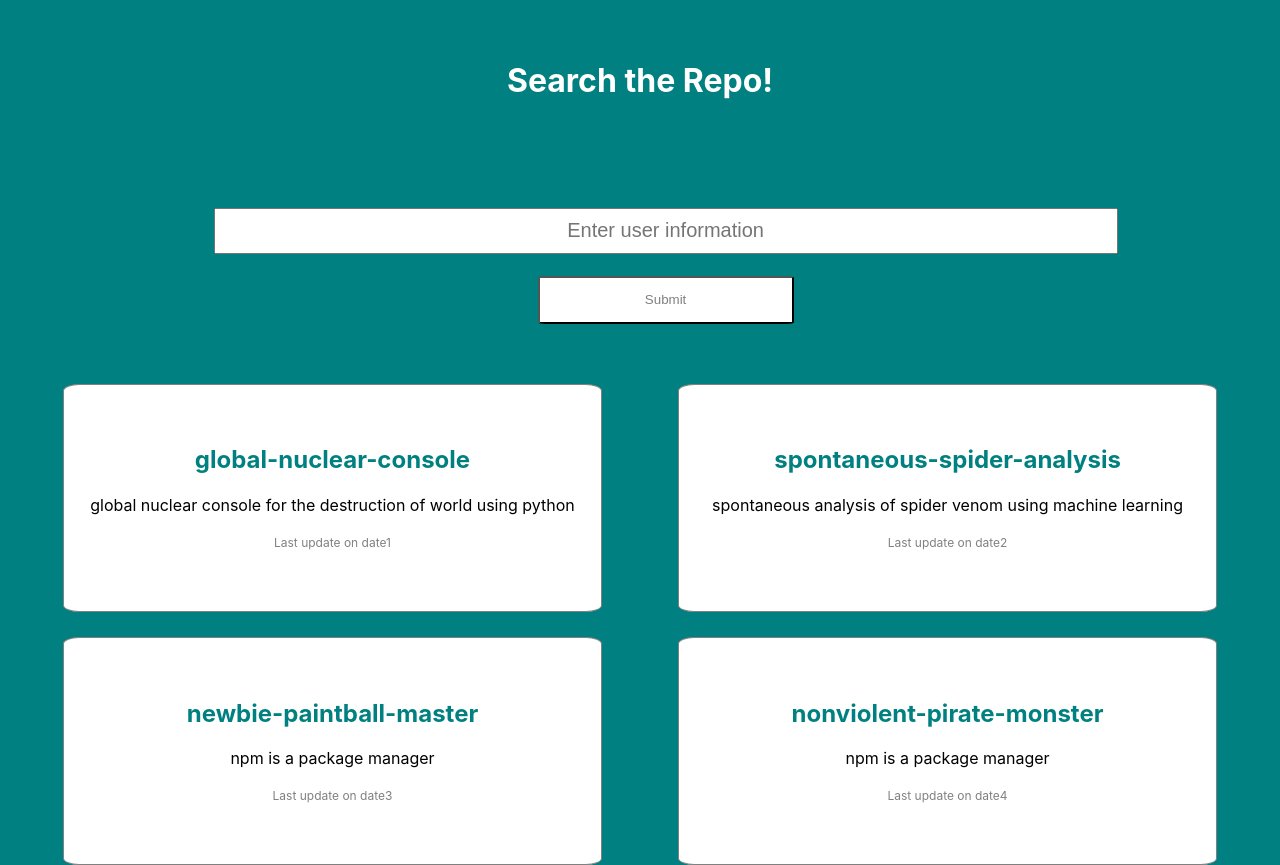
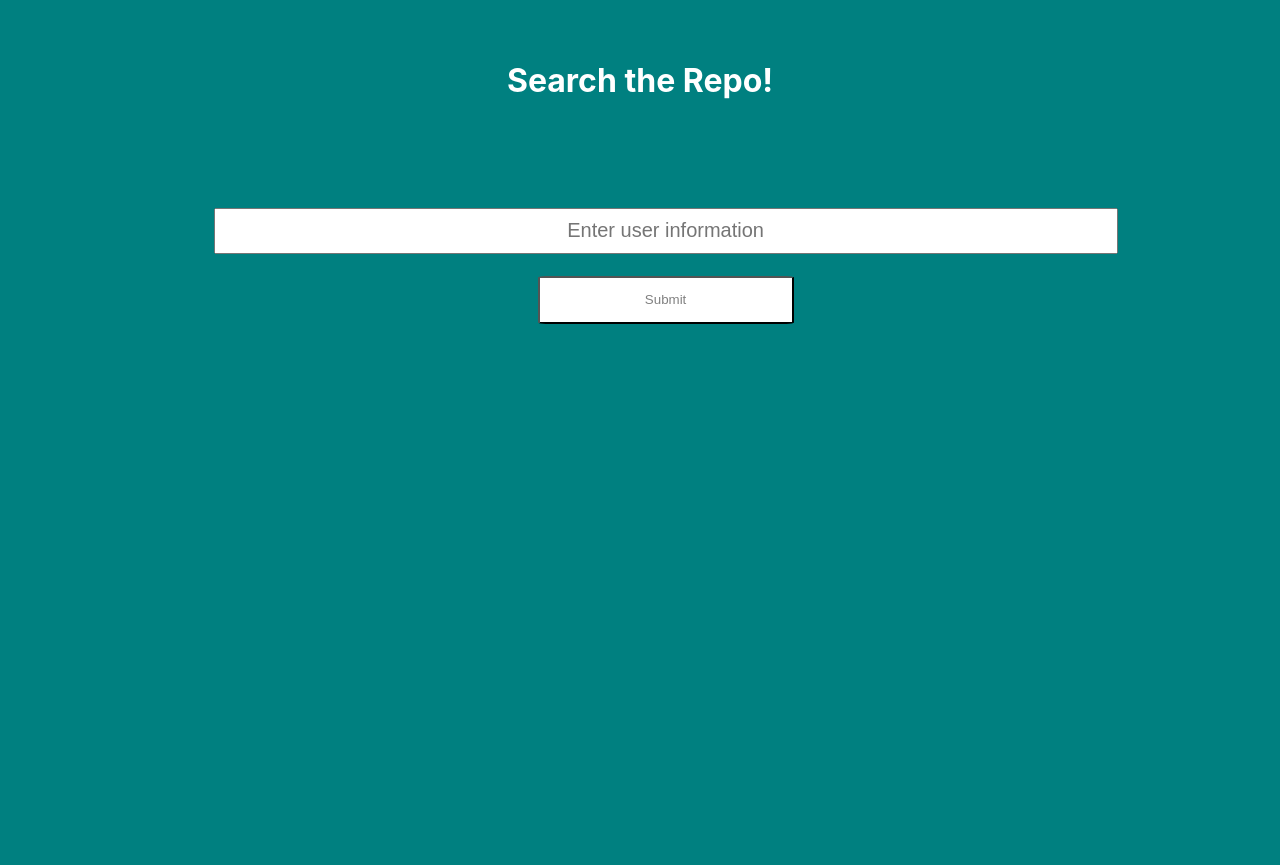
Before and after one commit to nandithavalsaraj/user-search, a React (Create React App) app: page / in a window 1280 px wide. Shown: the top 865 px of the page. Built offline with nearby package versions, Linux system fonts and the light colour scheme.

Commit message:
Utilize state variable
- Set state variable
- Create data card based on react component state data

```diff
--- a/src/App.js
+++ b/src/App.js
@@ -5,26 +5,21 @@ class App extends React.Component {
     constructor(props) {
         super(props)
         this.state = {
-            username: '',
+            data: [],
         }
     }
 
     getUser(username) {
         return fetch(`https://api.github.com/users/${username}/repos`)
-            .then(function (response) {
-                response.json().then(function (dataSet) {
-                    dataSet.forEach(function (data) {
-                        console.log(data.name)
-                        console.log(data.description)
-                        console.log(data.updated_at)
-                    })
+            .then((response) => {
+                response.json().then((json) => {
+                    this.setState({ data: json })
                 })
             })
             .catch((err) => console.error(err))
     }
 
     handleSubmit = () => {
-        console.log('hi')
         this.getUser('nahzor')
     }
 
@@ -51,52 +46,21 @@ class App extends React.Component {
                 </div>
                 <div className="Search-result-container">
                     <div className="Cards">
-                        <div className="Display-card">
+                        {this.state.data.map((content, index) => {
+                            return (
+                                <div className="Display-card" key={index}>
                                     <h1 className="Card-title">
-                                global-nuclear-console
+                                        {content.name}
                                     </h1>
                                     <p className="Card-description">
-                                global nuclear console for the destruction of
-                                world using python
+                                        {content.description}
                                     </p>
                                     <div className="Card-update-date">
-                                Last update on date1
+                                        {content.updated_at}
                                     </div>
                                 </div>
-                        <div className="Display-card">
-                            <h1 className="Card-title">
-                                spontaneous-spider-analysis
-                            </h1>
-                            <p className="Card-description">
-                                spontaneous analysis of spider venom using
-                                machine learning
-                            </p>
-                            <div className="Card-update-date">
-                                Last update on date2
-                            </div>
-                        </div>
-                        <div className="Display-card">
-                            <h1 className="Card-title">
-                                newbie-paintball-master
-                            </h1>
-                            <p className="Card-description">
-                                npm is a package manager
-                            </p>
-                            <div className="Card-update-date">
-                                Last update on date3
-                            </div>
-                        </div>
-                        <div className="Display-card">
-                            <h1 className="Card-title">
-                                nonviolent-pirate-monster
-                            </h1>
-                            <p className="Card-description">
-                                npm is a package manager
-                            </p>
-                            <div className="Card-update-date">
-                                Last update on date4
-                            </div>
-                        </div>
+                            )
+                        })}
                     </div>
                 </div>
             </div>
```
Lines whose indentation alone changed are shown as unchanged.
